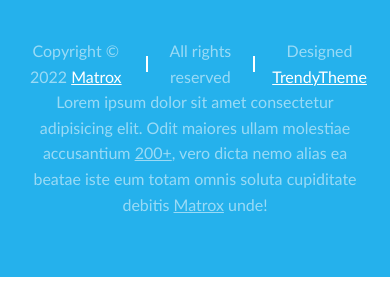
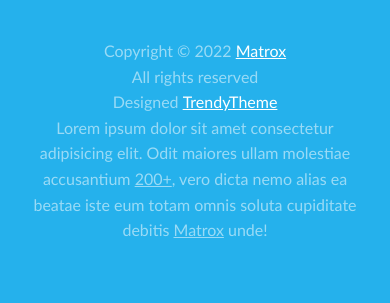
Before and after one commit to ugnekiev/39-grupe-coming-soon, a website: page index.html in a window 390 px wide. Shown: the part 1573-1876 px from the top of the page. Before the commit the page ends 1850 px from the top, so only its background shows below. Drawn offline with Linux system fonts and the light colour scheme.

Commit message:
Footer bottom content responsive #6

```diff
--- a/css/pages/home.css
+++ b/css/pages/home.css
@@ -124,7 +124,7 @@ footer.container {
 
 .credits {
     display: flex;
-    gap: 30px;
+    gap: 0 30px;
     color: #fff8;
     justify-content: center;
 }
@@ -178,6 +178,11 @@ footer.container {
     .main-content > * {
         width: 100%;
     }
+    .credits {
+        flex-direction: column;
+    }
+    .credits > p::after {
+        display: none;
 }
 
 @media(max-width: 500px) {
```
